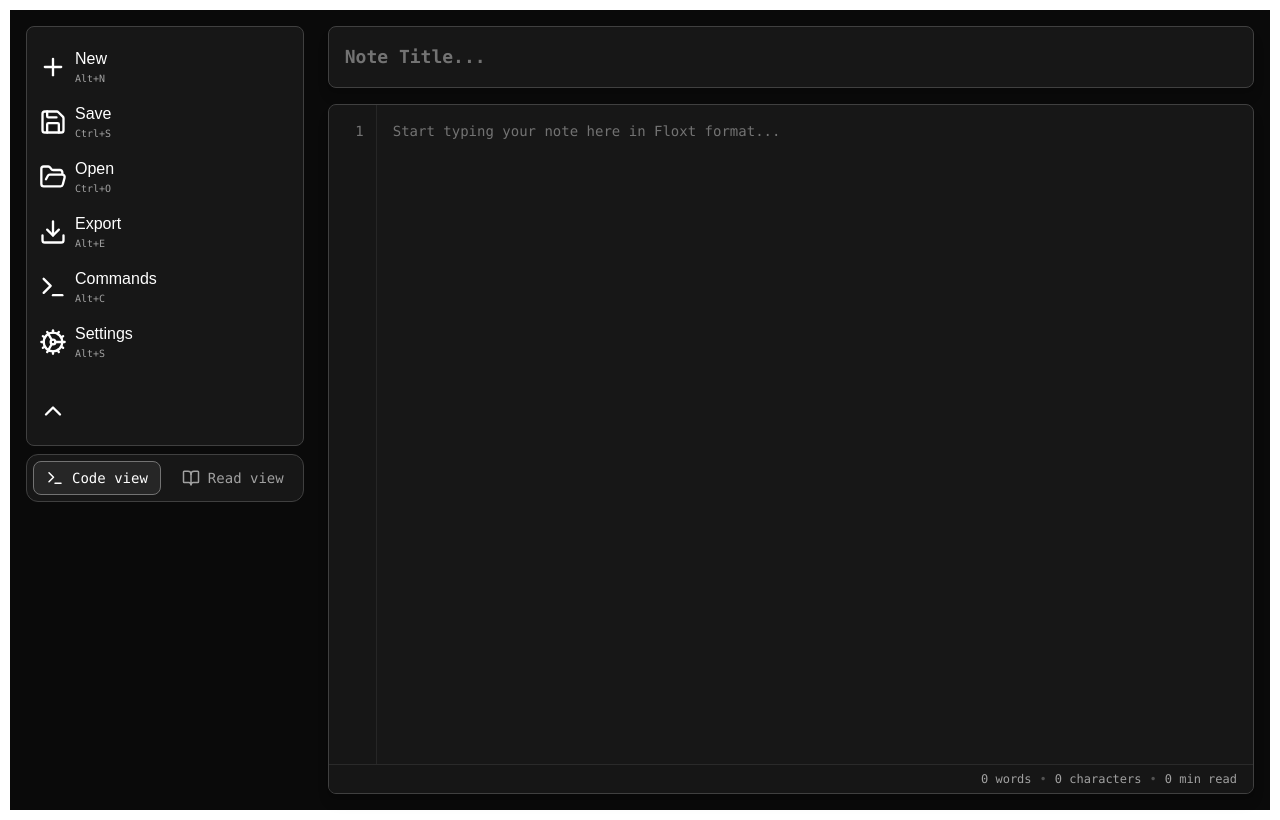
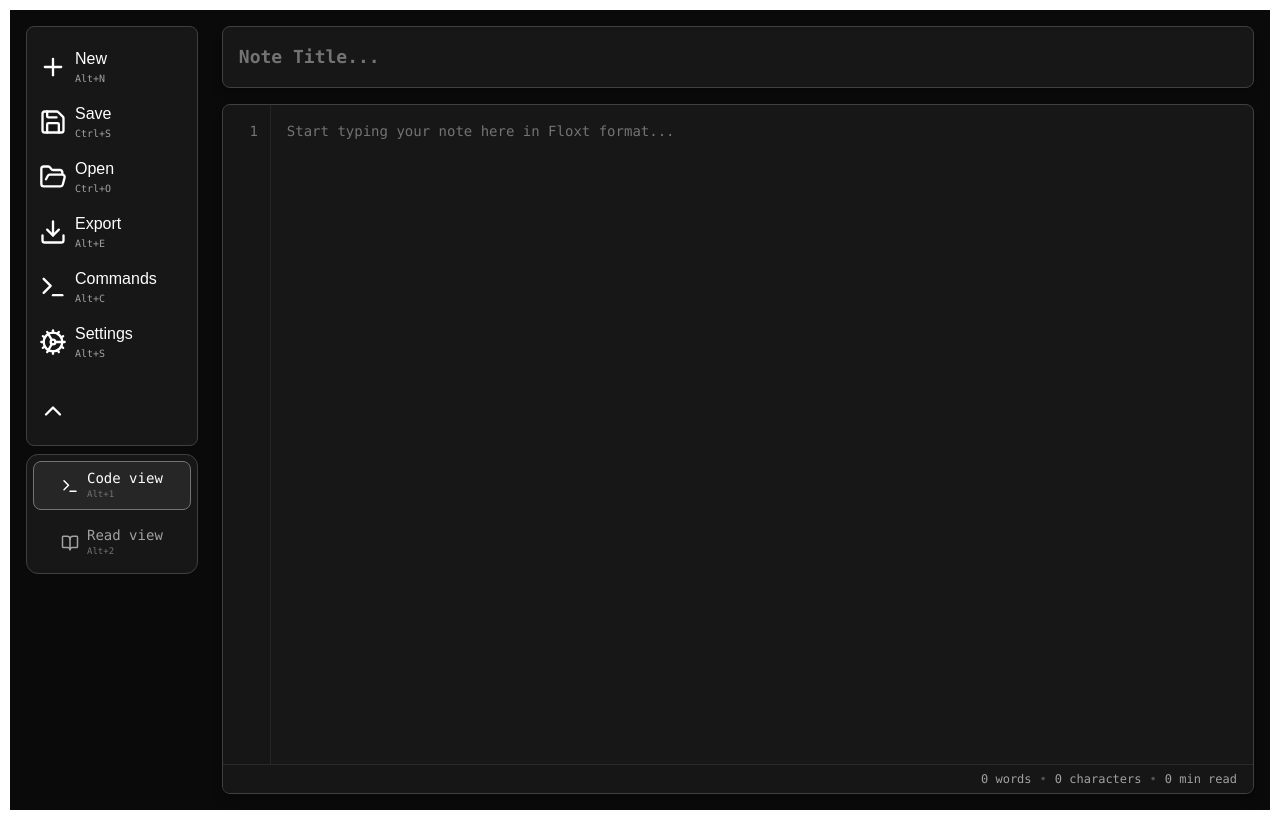
Before and after one commit to dolinskih/floxt, a Next.js app in the folder floxt/: page / in a window 1280 px wide. Built offline with nearby package versions, Linux system fonts and the light colour scheme; a web font is replaced by a local one.

Commit message:
Added code/read view keyboard shortcuts

```diff
--- a/floxt/app/PanelLayout.tsx
+++ b/floxt/app/PanelLayout.tsx
@@ -43,8 +43,8 @@ const commandsData = [
     { icon: "☑", name: "Checked checkbox", open: "/[x];", close: "None" },
     { icon: "🔗", name: "Hyperlink", open: "/link;url;", close: ";/" },
     { icon: "</>", name: "Code block", open: "/code;", close: ";/" },
-    { icon: "⊞", name: "Table", open: "/table;", close: ";/" },
-    { icon: "🖼️", name: "Image", open: "/img;url;", close: ";/" },
+    { icon: "🖼️", name: "Image Embed", open: "/img;url;", close: ";/" },
+    { icon: "⊞", name: "Table", open: "/table;", close: ";/" }
 ];
 
 export default function PanelLayout({
@@ -58,6 +58,7 @@ export default function PanelLayout({
     const [isSettingsOpen, setIsSettingsOpen] = useState<boolean>(false);
     const [isExportOpen, setIsExportOpen] = useState<boolean>(false);
     const [copiedCommand, setCopiedCommand] = useState<string | null>(null);
+
     const [deferredPrompt, setDeferredPrompt] = useState<Event | null>(null);
 
     useEffect(() => {
@@ -65,19 +66,14 @@ export default function PanelLayout({
             e.preventDefault();
             setDeferredPrompt(e);
         };
-
         window.addEventListener('beforeinstallprompt', handleBeforeInstallPrompt);
-
-        return () => {
-            window.removeEventListener('beforeinstallprompt', handleBeforeInstallPrompt);
-        };
+        return () => window.removeEventListener('beforeinstallprompt', handleBeforeInstallPrompt);
     }, []);
 
     const handleInstallClick = async () => {
         if (!deferredPrompt) return;
         const promptEvent = deferredPrompt as any;
         promptEvent.prompt();
-
         const { outcome } = await promptEvent.userChoice;
         if (outcome === 'accepted') {
             setDeferredPrompt(null);
@@ -99,18 +95,13 @@ export default function PanelLayout({
         try {
             if ('showSaveFilePicker' in window) {
                 let handle = fileHandle;
-
                 if (!handle) {
                     handle = await (window as any).showSaveFilePicker({
                         suggestedName: `${fileName}.floxt`,
-                        types: [{
-                            description: 'Floxt File',
-                            accept: { 'text/plain': ['.floxt'] },
-                        }],
+                        types: [{ description: 'Floxt File', accept: { 'text/plain': ['.floxt'] } }],
                     });
                     setFileHandle(handle);
                 }
-
                 const writable = await handle.createWritable();
                 await writable.write(text);
                 await writable.close();
@@ -128,13 +119,11 @@ export default function PanelLayout({
 
         const blob = new Blob([text], { type: "text/plain" });
         const url = URL.createObjectURL(blob);
-
         const a = document.createElement("a");
         a.href = url;
         a.download = `${fileName}.floxt`;
         document.body.appendChild(a);
         a.click();
-
         document.body.removeChild(a);
         URL.revokeObjectURL(url);
 
@@ -156,14 +145,10 @@ export default function PanelLayout({
         try {
             if ('showOpenFilePicker' in window) {
                 const [handle] = await (window as any).showOpenFilePicker({
-                    types: [{
-                        description: 'Floxt File',
-                        accept: { 'text/plain': ['.floxt'] },
-                    }],
+                    types: [{ description: 'Floxt File', accept: { 'text/plain': ['.floxt'] } }],
                 });
                 const file = await handle.getFile();
                 const fileContent = await file.text();
-
                 const fileNameWithoutExt = file.name.replace(/\.floxt$/i, "");
 
                 setText(fileContent);
@@ -177,7 +162,6 @@ export default function PanelLayout({
         } catch (err: any) {
             if (err.name === 'AbortError') return;
         }
-
         fileInputRef.current?.click();
     }, [setText, setTitle, setSavedText, setSavedTitle, setIsFileTracked]);
 
@@ -185,10 +169,7 @@ export default function PanelLayout({
         if (textToCopy === 'None') return;
         navigator.clipboard.writeText(textToCopy);
         setCopiedCommand(id);
-
-        setTimeout(() => {
-            setCopiedCommand(null);
-        }, 2000);
+        setTimeout(() => setCopiedCommand(null), 2000);
     };
 
     useEffect(() => {
@@ -222,23 +203,27 @@ export default function PanelLayout({
                     e.preventDefault();
                     e.stopPropagation();
                     setIsExportOpen(prev => !prev);
+                } else if (e.key === '1') {
+                    e.preventDefault();
+                    e.stopPropagation();
+                    setViewMode('code');
+                } else if (e.key === '2') {
+                    e.preventDefault();
+                    e.stopPropagation();
+                    setViewMode('read');
                 }
             }
         };
 
         window.addEventListener('keydown', handleKeyDown, { capture: true });
-
-        return () => {
-            window.removeEventListener('keydown', handleKeyDown, { capture: true });
-        };
-    }, [handleNew, handleSave, handleOpenClick]);
+        return () => window.removeEventListener('keydown', handleKeyDown, { capture: true });
+    }, [handleNew, handleSave, handleOpenClick, setViewMode]);
 
     const handleFileChange = (e: React.ChangeEvent<HTMLInputElement>) => {
         const file = e.target.files?.[0];
         if (!file) return;
 
         const fileNameWithoutExt = file.name.replace(/\.floxt$/i, "");
-
         const reader = new FileReader();
         reader.onload = (event: ProgressEvent<FileReader>) => {
             if (event.target?.result) {
@@ -252,7 +237,6 @@ export default function PanelLayout({
             }
         };
         reader.readAsText(file);
-
         e.target.value = "";
     };
 
@@ -260,13 +244,7 @@ export default function PanelLayout({
         <div className="flex flex-col gap-2 w-fit h-fit items-center z-50">
             <section className={`p-3 h-fit bg-neutral-900 transition-all duration-150 ease-in-out w-full ${isOpen ? 'pr-5' : ''} border border-neutral-700 rounded-lg`}>
 
-                <input
-                    type="file"
-                    accept=".floxt"
-                    ref={fileInputRef}
-                    onChange={handleFileChange}
-                    style={{ display: "none" }}
-                />
+                <input type="file" accept=".floxt" ref={fileInputRef} onChange={handleFileChange} style={{ display: "none" }} />
 
                 {isOpen && (
                     <div className={`overflow-hidden transition-all duration-150 ease-in-out flex flex-col ${isOpen ? 'max-h-[500px] max-w-[300px] opacity-100' : 'max-h-0 max-w-0 opacity-0'}`}>
@@ -320,10 +298,7 @@ export default function PanelLayout({
                         </button>
 
                         {deferredPrompt && (
-                            <button
-                                onClick={handleInstallClick}
-                                className={"flex items-center active:scale-95 active:opacity-75 hover:opacity-75 transition-opacity delay-100 ease-in-out cursor-pointer mt-2 pt-2 border-t border-neutral-800"}
-                            >
+                            <button onClick={handleInstallClick} className={"flex items-center active:scale-95 active:opacity-75 hover:opacity-75 transition-opacity delay-100 ease-in-out cursor-pointer mt-2 pt-2 border-t border-neutral-800"}>
                                 <DownloadCloud color="white" size={28} className="mt-2 mb-2" />
                                 <div className="flex flex-col items-start m-2 mr-5">
                                     <p className="whitespace-nowrap text-white">Install</p>
@@ -331,35 +306,42 @@ export default function PanelLayout({
                                 </div>
                             </button>
                         )}
-
                     </div>
                 )}
 
                 <button
                     onClick={() => setIsOpen(!isOpen)}
                     className={`flex items-center active:scale-95 active:opacity-75 hover:opacity-75 transition-all duration-150 ease-in-out cursor-pointer ${isOpen ? 'mt-5' : 'w-full justify-center'}`}>
-                    {isOpen ? (
-                        <ChevronUp color="white" size={28} className="mt-2 mb-2" />
-                    ) : (
-                        <ChevronDown color="white" size={28} className="mt-2 mb-2" />
-                    )}
+                    {isOpen ? <ChevronUp color="white" size={28} className="mt-2 mb-2" /> : <ChevronDown color="white" size={28} className="mt-2 mb-2" />}
                 </button>
             </section>
 
-            <div className={`flex items-center justify-center gap-2 p-1.5 transition-all duration-150 bg-neutral-900 border border-neutral-700 rounded-xl ${isOpen ? 'w-full' : 'w-fit'}`}>
+            <div className={`flex flex-col gap-2 p-1.5 transition-all duration-150 bg-neutral-900 border border-neutral-700 rounded-xl ${isOpen ? 'w-full' : 'w-fit'}`}>
                 <button
                     onClick={() => setViewMode('code')}
-                    className={`flex items-center justify-center gap-2 px-3 py-1.5 rounded-lg transition-all duration-150 cursor-pointer flex-1 ${viewMode === 'code' ? 'border border-neutral-500 bg-neutral-800 text-white' : 'hover:bg-neutral-800/50 text-neutral-400 border border-transparent'}`}
+                    title="Alt+1"
+                    className={`flex items-center justify-center gap-2 px-3 py-2 rounded-lg transition-all duration-150 cursor-pointer flex-1 ${viewMode === 'code' ? 'border border-neutral-500 bg-neutral-800 text-white' : 'hover:bg-neutral-800/50 text-neutral-400 border border-transparent'}`}
                 >
                     <Terminal size={isOpen ? 18 : 22} />
-                    {isOpen && <span className="text-sm font-mono whitespace-nowrap">Code view</span>}
+                    {isOpen && (
+                        <div className="flex flex-col items-start">
+                            <span className="text-sm font-mono whitespace-nowrap leading-tight">Code view</span>
+                            <span className="text-[9px] text-neutral-500 font-mono">Alt+1</span>
+                        </div>
+                    )}
                 </button>
                 <button
                     onClick={() => setViewMode('read')}
-                    className={`flex items-center justify-center gap-2 px-3 py-1.5 rounded-lg transition-all duration-150 cursor-pointer flex-1 ${viewMode === 'read' ? 'border border-neutral-500 bg-neutral-800 text-white' : 'hover:bg-neutral-800/50 text-neutral-400 border border-transparent'}`}
+                    title="Alt+2"
+                    className={`flex items-center justify-center gap-2 px-3 py-2 rounded-lg transition-all duration-150 cursor-pointer flex-1 ${viewMode === 'read' ? 'border border-neutral-500 bg-neutral-800 text-white' : 'hover:bg-neutral-800/50 text-neutral-400 border border-transparent'}`}
                 >
                     <BookOpen size={isOpen ? 18 : 22} />
-                    {isOpen && <span className="text-sm font-mono whitespace-nowrap">Read view</span>}
+                    {isOpen && (
+                        <div className="flex flex-col items-start">
+                            <span className="text-sm font-mono whitespace-nowrap leading-tight">Read view</span>
+                            <span className="text-[9px] text-neutral-500 font-mono">Alt+2</span>
+                        </div>
+                    )}
                 </button>
             </div>
 
@@ -369,12 +351,7 @@ export default function PanelLayout({
                 </div>
             )}
 
-            <ExportModal
-                isOpen={isExportOpen}
-                onClose={() => setIsExportOpen(false)}
-                text={text}
-                title={title}
-            />
+            <ExportModal isOpen={isExportOpen} onClose={() => setIsExportOpen(false)} text={text} title={title} />
 
             <Modal isOpen={isCommandsOpen} onClose={() => setIsCommandsOpen(false)} title="Commands">
                 <div className="max-h-[60vh] overflow-y-auto pr-2">
@@ -391,18 +368,8 @@ export default function PanelLayout({
                                     {cmd.icon === 'S' ? <s className="decoration-2">{cmd.icon}</s> : cmd.icon === 'U' ? <u className="underline-offset-2 decoration-2">{cmd.icon}</u> : cmd.icon === 'I' ? <i className="font-serif">{cmd.icon}</i> : cmd.icon}
                                 </span>
                                 <span className="text-gray-300 truncate">{cmd.name}</span>
-                                <code
-                                    onClick={() => handleCopy(cmd.open, `${idx}-open`)}
-                                    className={`px-1 py-0.5 rounded text-center border text-xs cursor-pointer transition-colors ${copiedCommand === `${idx}-open` ? 'text-emerald-400 bg-emerald-950/50 border-emerald-500' : 'text-yellow-500 bg-neutral-950 border-neutral-800 hover:border-yellow-600/50 hover:bg-neutral-900'}`}
-                                >
-                                    {cmd.open}
-                                </code>
-                                <code
-                                    onClick={() => handleCopy(cmd.close, `${idx}-close`)}
-                                    className={`px-1 py-0.5 rounded text-center border text-xs ${cmd.close === 'None' ? 'text-neutral-500 bg-transparent border-transparent' : `cursor-pointer transition-colors ${copiedCommand === `${idx}-close` ? 'text-emerald-400 bg-emerald-950/50 border-emerald-500' : 'text-yellow-500 bg-neutral-950 border-neutral-800 hover:border-yellow-600/50 hover:bg-neutral-900'}`}`}
-                                >
-                                    {cmd.close}
-                                </code>
+                                <code onClick={() => handleCopy(cmd.open, `${idx}-open`)} className={`px-1 py-0.5 rounded text-center border text-xs cursor-pointer transition-colors ${copiedCommand === `${idx}-open` ? 'text-emerald-400 bg-emerald-950/50 border-emerald-500' : 'text-yellow-500 bg-neutral-950 border-neutral-800 hover:border-yellow-600/50 hover:bg-neutral-900'}`}>{cmd.open}</code>
+                                <code onClick={() => handleCopy(cmd.close, `${idx}-close`)} className={`px-1 py-0.5 rounded text-center border text-xs ${cmd.close === 'None' ? 'text-neutral-500 bg-transparent border-transparent' : `cursor-pointer transition-colors ${copiedCommand === `${idx}-close` ? 'text-emerald-400 bg-emerald-950/50 border-emerald-500' : 'text-yellow-500 bg-neutral-950 border-neutral-800 hover:border-yellow-600/50 hover:bg-neutral-900'}`}`}>{cmd.close}</code>
                             </div>
                         ))}
                     </div>
@@ -414,27 +381,14 @@ export default function PanelLayout({
                     <div className="flex items-center justify-between">
                         <span className="text-gray-200">Editor Font Size</span>
                         <div className="flex items-center gap-4 bg-neutral-950 px-3 py-1.5 rounded border border-neutral-800">
-                            <button
-                                onClick={() => setFontSize(f => Math.max(10, f - 1))}
-                                className="text-neutral-400 hover:text-white cursor-pointer active:scale-95"
-                            >
-                                -
-                            </button>
+                            <button onClick={() => setFontSize(f => Math.max(10, f - 1))} className="text-neutral-400 hover:text-white cursor-pointer active:scale-95">-</button>
                             <span className="text-yellow-500 font-mono w-6 text-center">{fontSize}</span>
-                            <button
-                                onClick={() => setFontSize(f => Math.min(24, f + 1))}
-                                className="text-neutral-400 hover:text-white cursor-pointer active:scale-95"
-                            >
-                                +
-                            </button>
+                            <button onClick={() => setFontSize(f => Math.min(24, f + 1))} className="text-neutral-400 hover:text-white cursor-pointer active:scale-95">+</button>
                         </div>
                     </div>
                     <div className="flex items-center justify-between">
                         <span className="text-gray-200">Show Line Numbers</span>
-                        <button
-                            onClick={() => setShowLineNumbers(!showLineNumbers)}
-                            className={`w-11 h-6 rounded-full transition-colors flex items-center px-1 cursor-pointer ${showLineNumbers ? 'bg-emerald-500' : 'bg-neutral-700'}`}
-                        >
+                        <button onClick={() => setShowLineNumbers(!showLineNumbers)} className={`w-11 h-6 rounded-full transition-colors flex items-center px-1 cursor-pointer ${showLineNumbers ? 'bg-emerald-500' : 'bg-neutral-700'}`}>
                             <div className={`w-4 h-4 rounded-full bg-white transition-transform ${showLineNumbers ? 'translate-x-5' : 'translate-x-0'}`} />
                         </button>
                     </div>
@@ -443,10 +397,7 @@ export default function PanelLayout({
                             <span className="text-gray-200">Auto Save</span>
                             <span className="text-[10px] text-neutral-500">Only works for opened files</span>
                         </div>
-                        <button
-                            onClick={() => setAutoSave(!autoSave)}
-                            className={`w-11 h-6 rounded-full transition-colors flex items-center px-1 cursor-pointer ${autoSave ? 'bg-emerald-500' : 'bg-neutral-700'}`}
-                        >
+                        <button onClick={() => setAutoSave(!autoSave)} className={`w-11 h-6 rounded-full transition-colors flex items-center px-1 cursor-pointer ${autoSave ? 'bg-emerald-500' : 'bg-neutral-700'}`}>
                             <div className={`w-4 h-4 rounded-full bg-white transition-transform ${autoSave ? 'translate-x-5' : 'translate-x-0'}`} />
                         </button>
                     </div>
```
